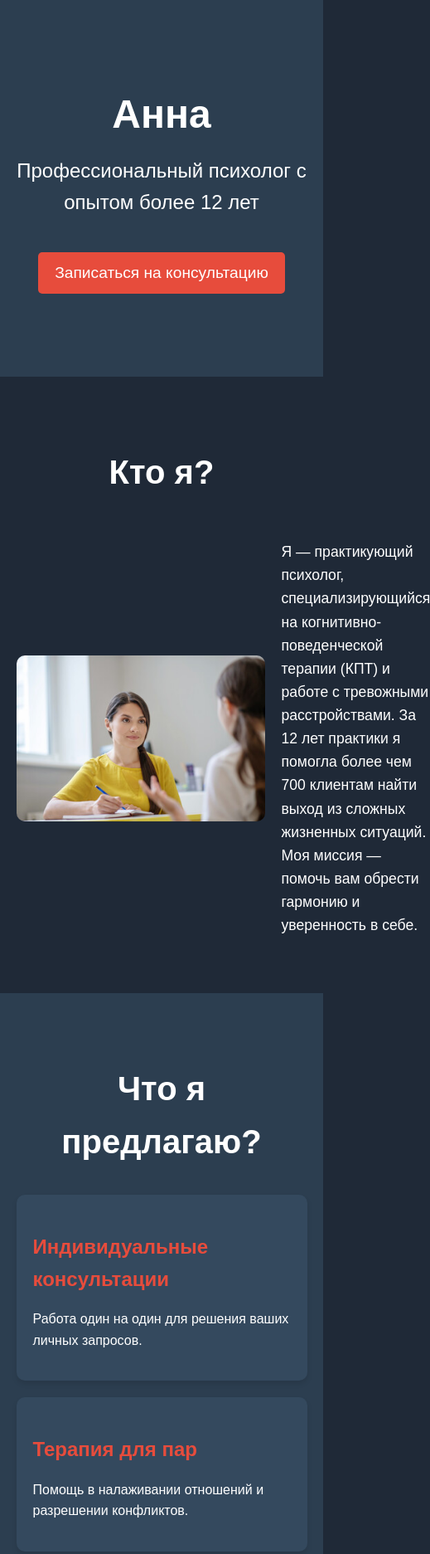
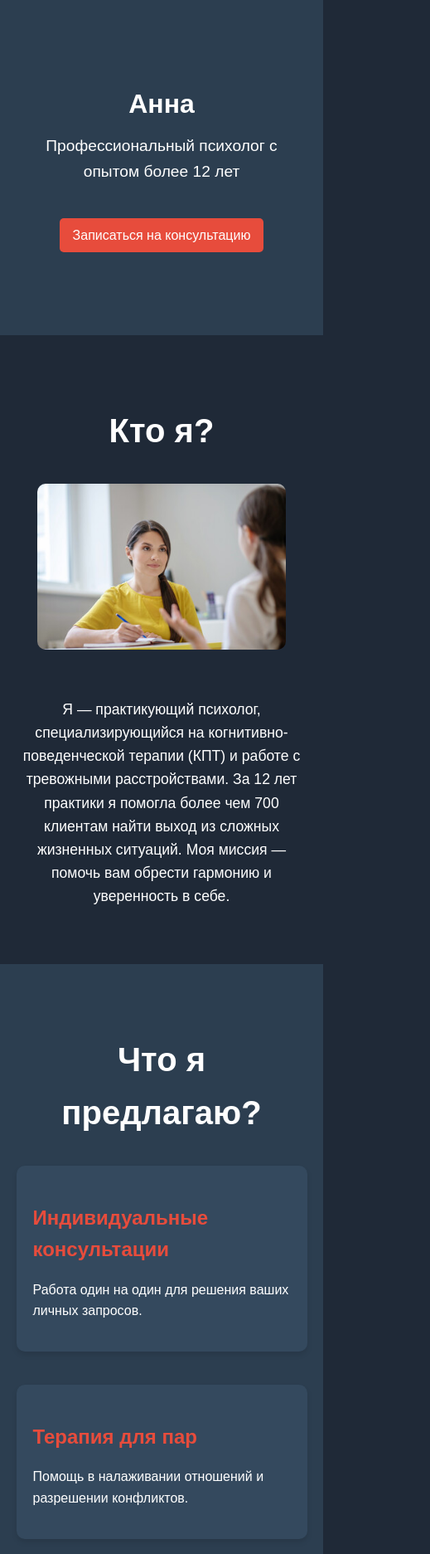
Before and after one commit to murzin66/Psycology_2, a plain HTML site: page docs/index.html in a window 390 px wide. Shown: the top 1873 px of the page at 83% size, 519 px wide, since content can reach past the window. Drawn offline with Linux system fonts and the light colour scheme.

Commit message:
resolved styles

```diff
--- a/docs/styles.css
+++ b/docs/styles.css
@@ -7,12 +7,14 @@ body {
   background-color: #1f2937;
   line-height: 1.6;
 }
+
 h2.section-title {
   color: #fff; /* Белый цвет */
   text-align: center;
   font-size: 2.5rem;
   margin-bottom: 2rem;
 }
+
 .container {
   width: 90%;
   max-width: 1200px;
@@ -211,3 +213,51 @@ h2.section-title {
   text-align: center;
   padding: 20px 0;
 }
+
+/* Медиазапросы для мобильных устройств */
+@media (max-width: 768px) {
+  .header__title {
+    font-size: 2rem; /* Уменьшаем размер заголовка */
+  }
+
+  .header__subtitle {
+    font-size: 1.2rem; /* Уменьшаем размер подзаголовка */
+  }
+
+  .header__button {
+    font-size: 1rem; /* Уменьшаем размер кнопки */
+    padding: 8px 16px;
+  }
+
+  .about__content {
+    flex-direction: column; /* Меняем направление flex на колонку */
+    text-align: center;
+  }
+
+  .about__image {
+    width: 100%; /* Делаем изображение адаптивным */
+    max-width: 300px;
+    margin-bottom: 20px;
+  }
+
+  .services__grid, .pricing__table, .reviews__grid {
+    grid-template-columns: 1fr; /* Одна колонка для мобильных устройств */
+  }
+
+  .section-title {
+    font-size: 2rem; /* Уменьшаем размер заголовков секций */
+  }
+
+  .service, .pricing__item, .review {
+    margin-bottom: 20px; /* Добавляем отступ между карточками */
+  }
+
+  .contact__info {
+    padding: 15px; /* Уменьшаем отступы внутри блока контактов */
+  }
+
+  .contact__phone, .contact__whatsapp {
+    font-size: 1rem; /* Уменьшаем размер кнопок */
+    padding: 8px 16px;
+  }
+}
```
